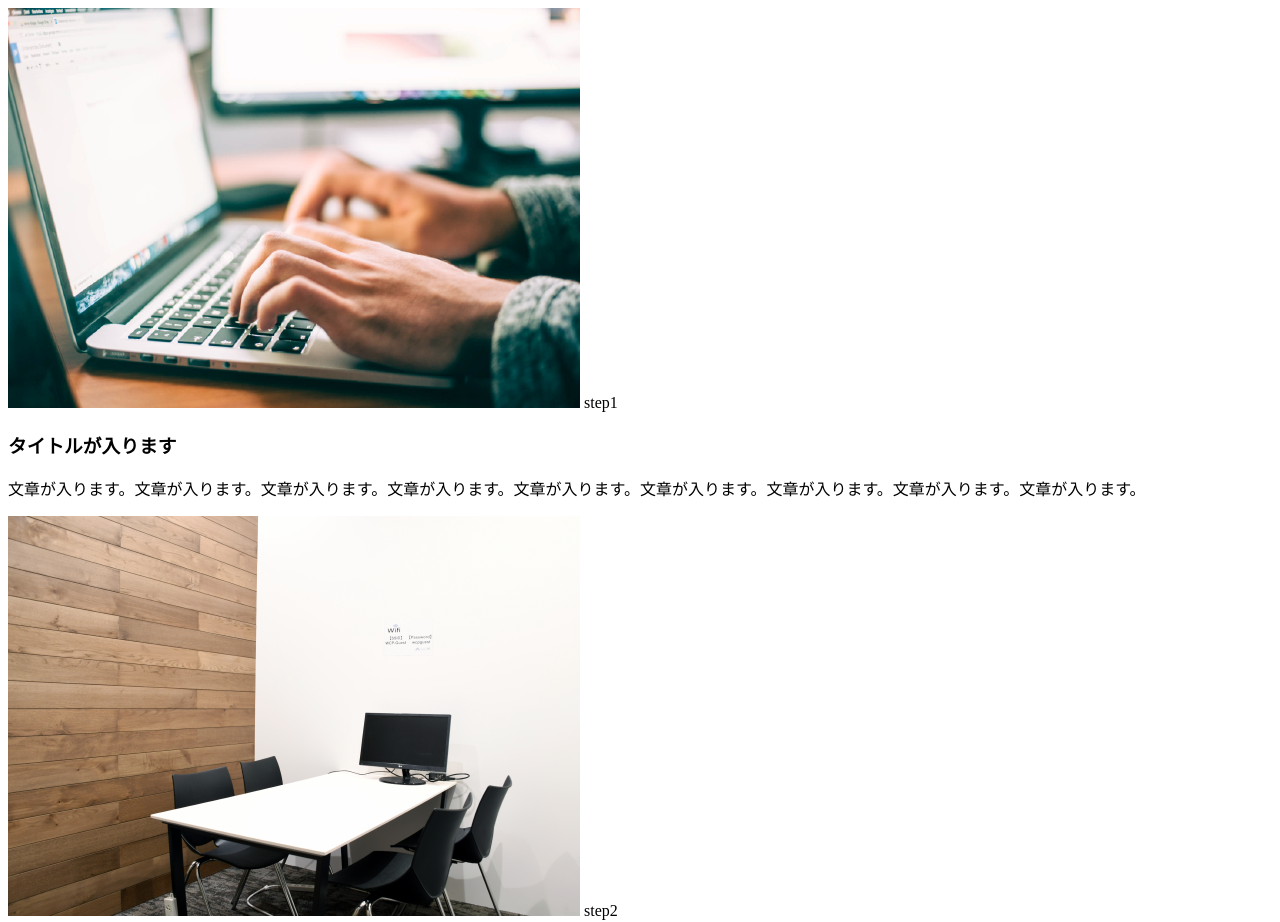
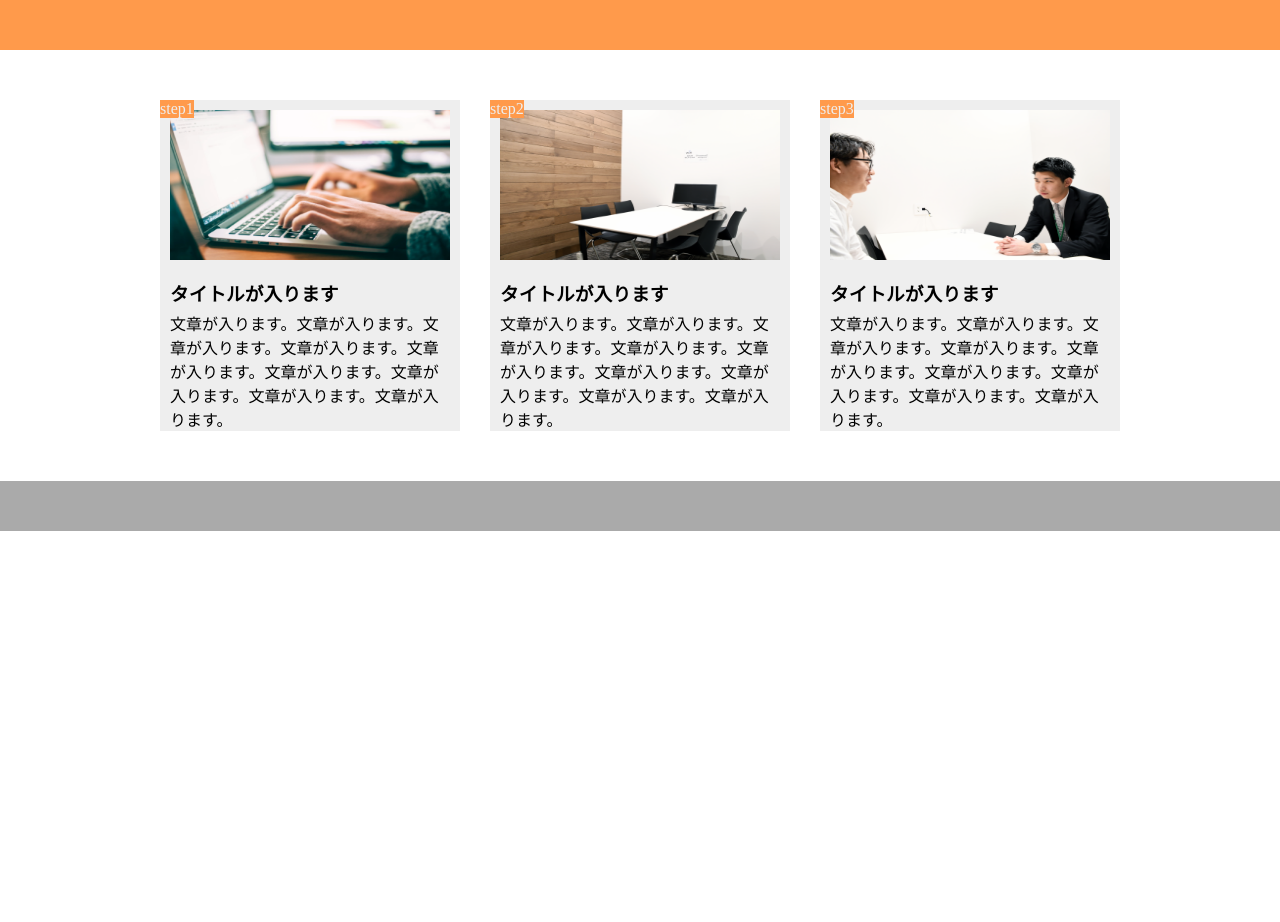
Before and after one commit to Ayaka1988/kadai-1, a plain HTML site: page img/index.html in a window 1280 px wide. Shown: the top 922 px of the page. After the commit the page ends 800 px from the top, so only its background shows below. Drawn offline with Linux system fonts and the light colour scheme.

Commit message:
[fin1-10]

```diff
--- a/img/index.html
+++ b/img/index.html
@@ -3,7 +3,7 @@
     <head>
       <meta charset="UTF-8">
       <title>Kadai</title>
-      <link rel="stylesheet" href="..//style.css">
+      <link rel="stylesheet" href="../../style.css">
       <meta name="viewport" content="width=device-width,initial-scale=1.0">
     </head>
     <body>
```
